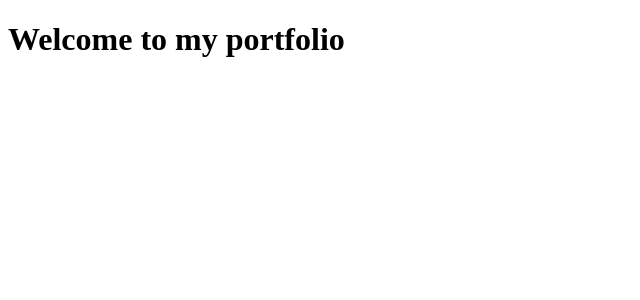
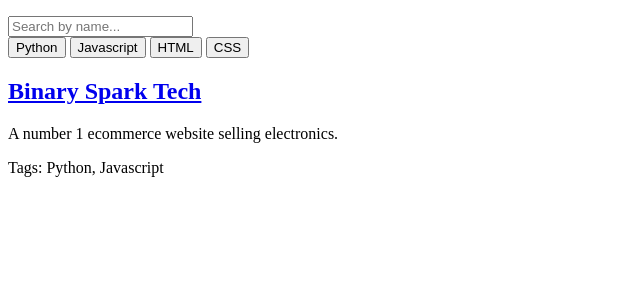
Before and after one commit to ronnohfelix/Portfolio_Web_App, a Django app: template portfolio/main/templates/home.html in a window 1280 px wide. Shown: the part 52-352 px from the top of the page, without its empty margins (0-640 px from the left). Run offline with Django 4.2, Linux system fonts and the light colour scheme; the template is opened without the code that fills it: values that come from a table or form of the project are taken from there, others are empty; data comes from the database, SQL or seed files in the repository.

Commit message:
second commit

```diff
--- a/portfolio/main/templates/base.html
+++ b/portfolio/main/templates/base.html
@@ -12,8 +12,8 @@
 <body>
     <header>
         <ul class="nav-menu">
-            <li><a href="{% url 'main:home' %}">Home</a></li>
-            <li><a href="{% url 'main:contact' %}">Contact</a></li>
+            <li><a href="/home">Home</a></li>
+            <li><a href="/contact">Contact</a></li>
         </ul>
     </header>
     <main>
--- a/portfolio/main/templates/home.html
+++ b/portfolio/main/templates/home.html
@@ -5,6 +5,30 @@
 Portfolio - Home
 {% endblock title %}
 
+{% block extrahead %}
+<link rel="stylesheet" type="text/css" href="{% static 'css/home.css' %}">
+{% endblock extrahead %}
+
 {% block content %}
-<h1>Welcome to my portfolio</h1>
+<div class="filters">
+    <input type="text" id="search" placeholder="Search by name..."/>
+    <div class="tags-list">
+        {% for tag in tags %}
+            <button class="tag" data-tag="{{ tag.name | lower }}">{{ tag.name }}</button>
+        {% endfor %}
+    </div>
+</div>
+<div class="projects-list">
+    {% for project in projects %}
+        <div class="project" data-name="{{ project.title }}" data-tags="{{ project.tags.all|join:',' | lower }}">
+            <h2><a href="{% url 'project' project.id %}">{{ project.title }}</a></h2>
+            <p>{{ project.description }}</p>
+            <p>Tags: {{ project.tags.all|join:', ' }}</p>
+        </div>
+    {% endfor %}
+</div>
 {% endblock content %}
+
+{% block extra_js %}
+<script src="{% static 'js/home.js' %}"></script>
+{% endblock extra_js %}
--- a/portfolio/main/urls.py
+++ b/portfolio/main/urls.py
@@ -0,0 +1,9 @@
+from django.urls import path
+from . import views
+
+urlpatterns = [
+    path('', views.home, name='home'),
+    path('home/', views.home, name='home'),
+    path('contact/', views.contact, name='contact'),
+    path('project/<int:id>/', views.project, name='project'),
+]
--- a/portfolio/main/views.py
+++ b/portfolio/main/views.py
@@ -3,13 +3,15 @@ from .models import Project, Tag
 
 # Create your views here.
 def home(request):
+    projects = Project.objects.all()
+    tags = Tag.objects.all()
 
-    return render(request, 'home.html')
+    return render(request, 'home.html', {'projects': projects, 'tags': tags})
 
 def contact(request):
 
     return render(request, 'contact.html')
 
-def projects(request, id):
+def project(request, id):
     project = get_object_or_404(Project, pk=id)
     return render(request, 'project.html', {'project': project})
--- a/portfolio/portfolio/urls.py
+++ b/portfolio/portfolio/urls.py
@@ -15,8 +15,11 @@ Including another URLconf
     2. Add a URL to urlpatterns:  path('blog/', include('blog.urls'))
 """
 from django.contrib import admin
-from django.urls import path
+from django.urls import path, include
+from django.conf.urls.static import static
+from django.conf import settings
 
 urlpatterns = [
     path('admin/', admin.site.urls),
-]
+    path('', include('main.urls')),
+] + static(settings.MEDIA_URL, document_root=settings.MEDIA_ROOT)
```
Also changed, not shown: portfolio/main/templates/contact.html (+14 -0 lines), portfolio/main/templates/project.html (+18 -0 lines), portfolio/main/static/css/cobtact.css (added), portfolio/main/static/css/home.css (added), portfolio/main/static/css/js/home.js (added), portfolio/main/static/css/js/project.js (added), portfolio/main/static/css/project.css (added).
